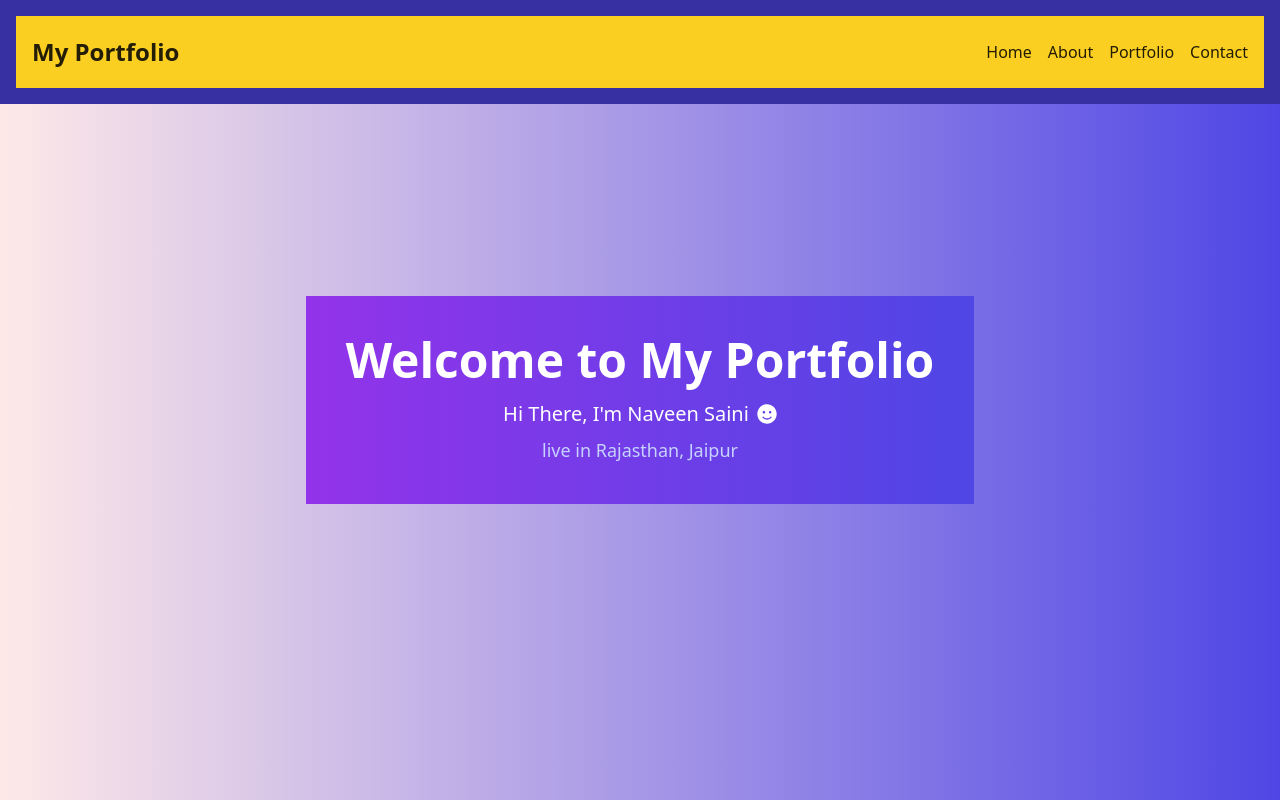
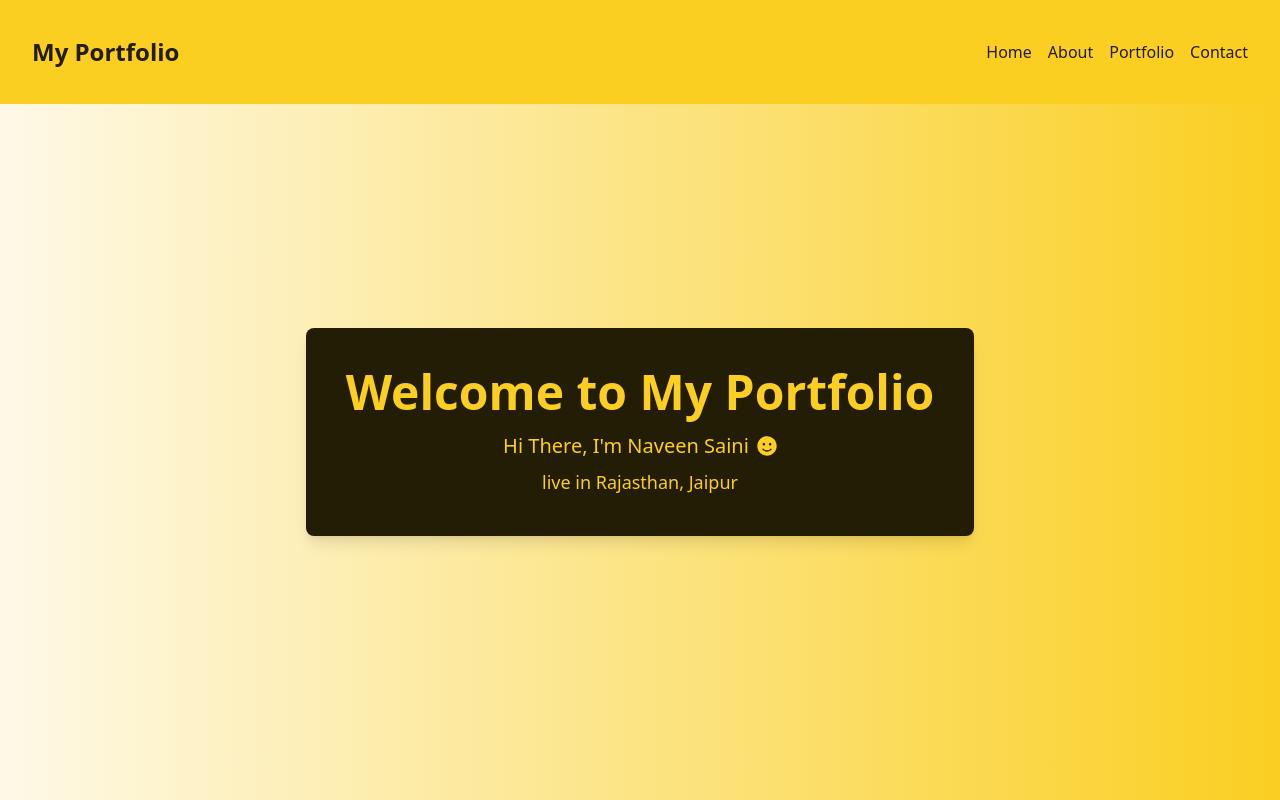
Before and after one commit to naveenjpr/My_Portfolio_react, a React (Vite) app: page / in a window 1280 px wide. Shown: the top 800 px of the page. Built offline with nearby package versions, Linux system fonts and the light colour scheme.

Commit message:
Change background colors and styles in App component

```diff
--- a/src/App.jsx
+++ b/src/App.jsx
@@ -5,49 +5,50 @@ import About from "./pages/About"
 import Contact from "./pages/Contact"
 import { FaBars, FaSmile, FaTimes } from "react-icons/fa"
 import Header from "./Common page/Header"
+
 const App = () => {
   return (
     <div className="font-sans bg-gray-900 text-white min-h-screen">
       {/* Navbar */}
-      <nav className="p-4 bg-indigo-800 fixed w-full top-0 z-50">
+      <nav className="p-4 bg-[#facf21] fixed w-full top-0 z-50">
         <Header />
       </nav>
 
       {/* Home Section */}
       <section
         id="home"
-        className="h-screen flex items-center  justify-center bg-gradient-to-r from-[#fee9e8] to-indigo-600"
+        className="h-screen flex items-center justify-center bg-gradient-to-r from-[#fef9e7] to-[#facf21] pt-16"
       >
-        <div className="text-center p-10 bg-gradient-to-r from-purple-600 to-indigo-600 text-white">
-          <h2 className="text-5xl font-bold animate-fade-in">
+        <div className="text-center p-10 bg-[#241d05] text-white rounded-lg shadow-lg">
+          <h2 className="text-5xl font-bold animate-fade-in text-[#facf21]">
             Welcome to My Portfolio
           </h2>
-          <p className="mt-4 text-xl flex items-center justify-center animate-fade-in-delay">
+          <p className="mt-4 text-xl flex items-center justify-center animate-fade-in-delay text-[#facf21]">
             Hi There, I'm Naveen Saini <FaSmile className="ml-2" />
           </p>
-          <p className="mt-2 text-lg text-indigo-200 animate-fade-in-delay-2">
+          <p className="mt-2 text-lg text-[#facf21] animate-fade-in-delay-2">
             live in Rajasthan, Jaipur
           </p>
         </div>
       </section>
 
       {/* About Section */}
-      <section id="about" className="py-20 bg-teal-100">
+      <section id="about" className="py-20 bg-teal-100 pt-16">
         <About />
       </section>
 
       {/* Portfolio Section */}
-      <section id="portfolio" className="py-20 bg-black">
+      <section id="portfolio" className="py-20 bg-black pt-16">
         <Portfolio />
       </section>
 
       {/* Contact Section */}
-      <section id="contact" className="py-20 bg-rose-600">
+      <section id="contact" className="py-20 bg-rose-600 pt-16">
         <Contact />
       </section>
 
       {/* Footer with Social Icons */}
-      <footer className="py-6 bg-indigo-800">
+      <footer className="py-6 bg-[#facf21]">
         <Footer />
       </footer>
     </div>
```
